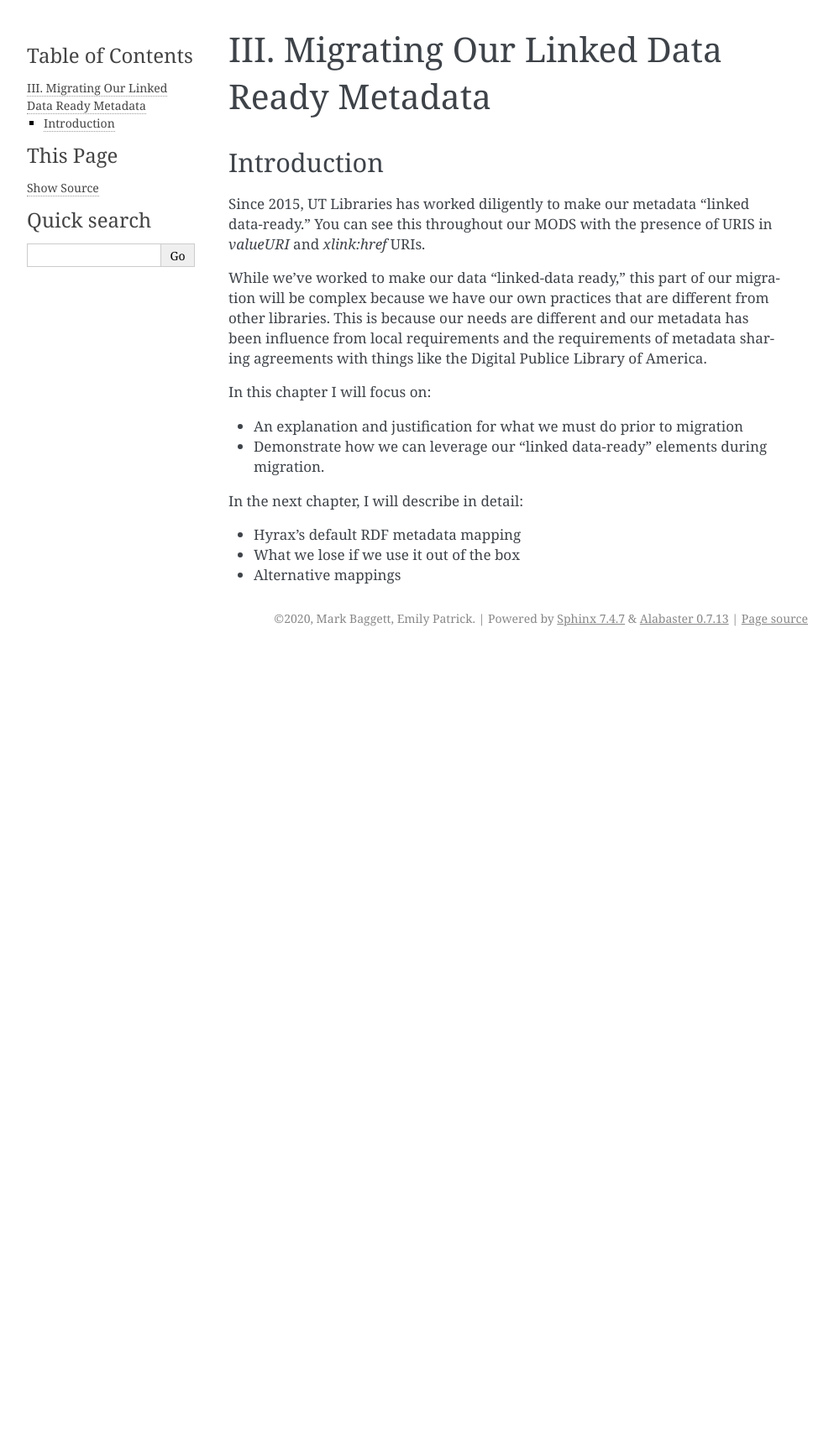
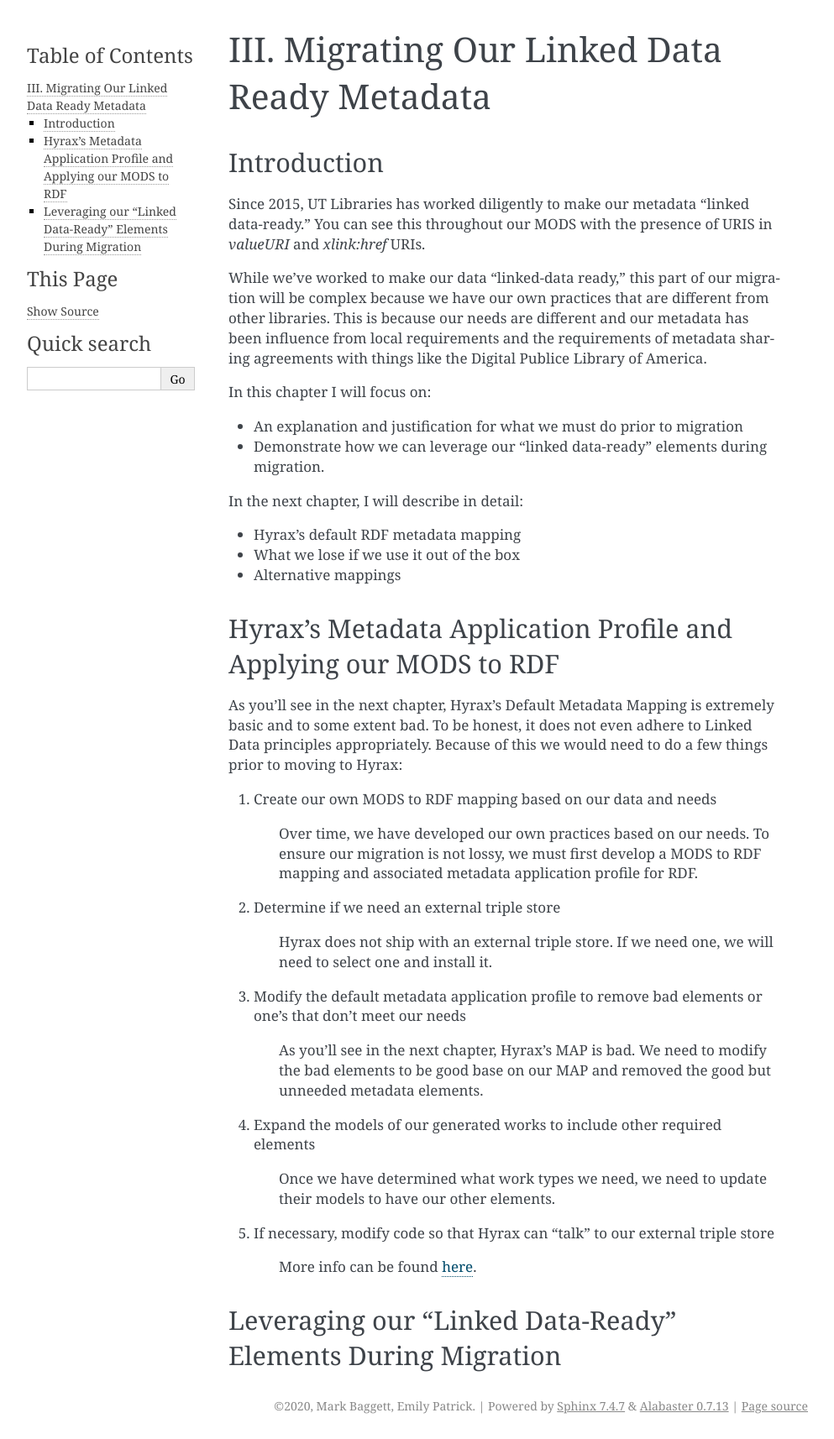
Before and after one commit to markpbaggett/utk_hyrax_review_docs, a Sphinx documentation site: the page built from docs/source/reference_materials/03_desriptive_metadata.rst, in a window 1280 px wide. Shown: the whole page at 84% size, without its empty margins (148-1141 px from the left). Built offline with Sphinx 7.4.7, drawn with Linux system fonts in a browser that asks for light colours; before the commit the page ends 900 px from its top, so only the background shows below that.

Commit message:
Add prereqs.

```diff
--- a/docs/source/reference_materials/03_desriptive_metadata.rst
+++ b/docs/source/reference_materials/03_desriptive_metadata.rst
@@ -22,3 +22,36 @@ In the next chapter, I will describe in detail:
 * Hyrax's default RDF metadata mapping
 * What we lose if we use it out of the box
 * Alternative mappings
+
+Hyrax's Metadata Application Profile and Applying our MODS to RDF
+-----------------------------------------------------------------
+
+As you'll see in the next chapter, Hyrax's Default Metadata Mapping is extremely basic and to some extent bad.  To be
+honest, it does not even adhere to Linked Data principles appropriately. Because of this we would need to do a few things
+prior to moving to Hyrax:
+
+1. Create our own MODS to RDF mapping based on our data and needs
+
+    Over time, we have developed our own practices based on our needs.  To ensure our migration is not lossy, we must first
+    develop a  MODS to RDF mapping and associated metadata application profile for RDF.
+
+2. Determine if we need an external triple store
+
+    Hyrax does not ship with an external triple store.  If we need one, we will need to select one and install it.
+
+3. Modify the default metadata application profile to remove bad elements or one's that don't meet our needs
+
+    As you'll see in the next chapter, Hyrax's MAP is bad.  We need to modify the bad elements to be good base on our MAP
+    and removed the good but unneeded metadata elements.
+
+4. Expand the models of our generated works to include other required elements
+
+    Once we have determined what work types we need, we need to update their models to have our other elements.
+
+5. If necessary, modify code so that Hyrax can "talk" to our external triple store
+
+    More info can be found `here <https://wiki.lyrasis.org/display/samvera/Hydra+Triple+Store+Interest+Group>`_.
+
+
+Leveraging our "Linked Data-Ready" Elements During Migration
+------------------------------------------------------------
```
